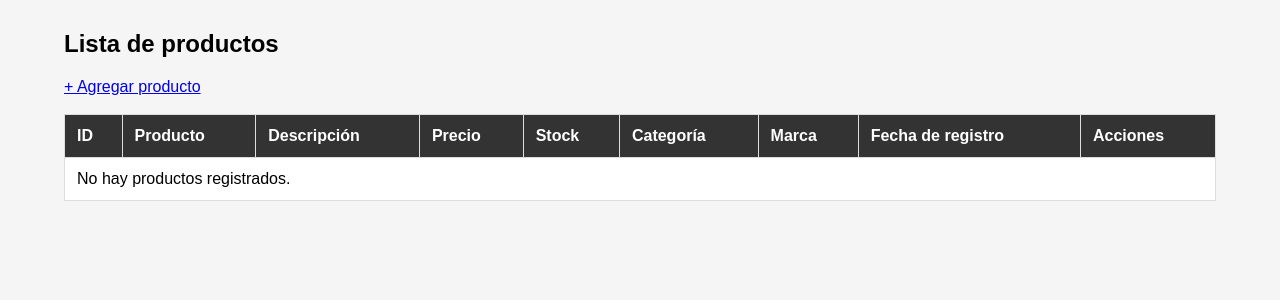
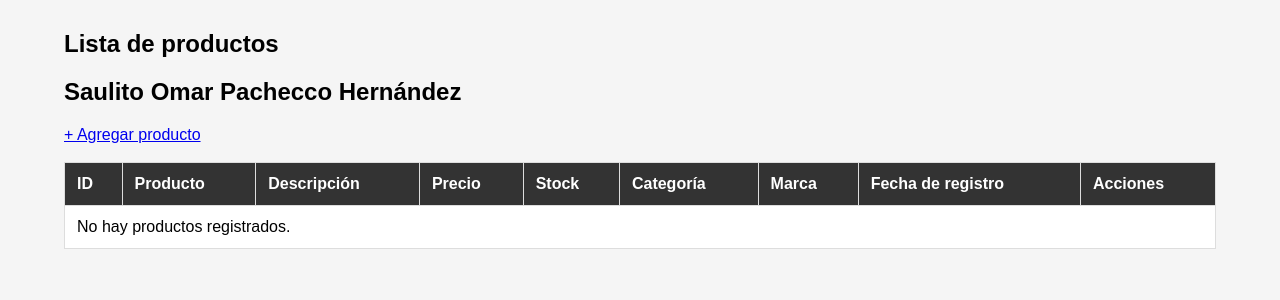
Before and after one commit to SaulOmarPacheco/CRUD-COSMETICOS, a Flask app: page / in a window 1280 px wide. Shown: the part 120-420 px from the top of the page. Run offline with Flask 3, Linux system fonts and the light colour scheme; data that the repository does not hold is empty.

Commit message:
feat: Agregar nombre de Saul

```diff
--- a/templates/index.html
+++ b/templates/index.html
@@ -7,6 +7,7 @@ Productos
 {% block content %}
 
 <h2>Lista de productos</h2>
+<h2>Saulito Omar Pachecco Hernández</h2>
 
 <a href="{{ url_for('crear_producto') }}" class="btn-agregar">
     + Agregar producto
```
